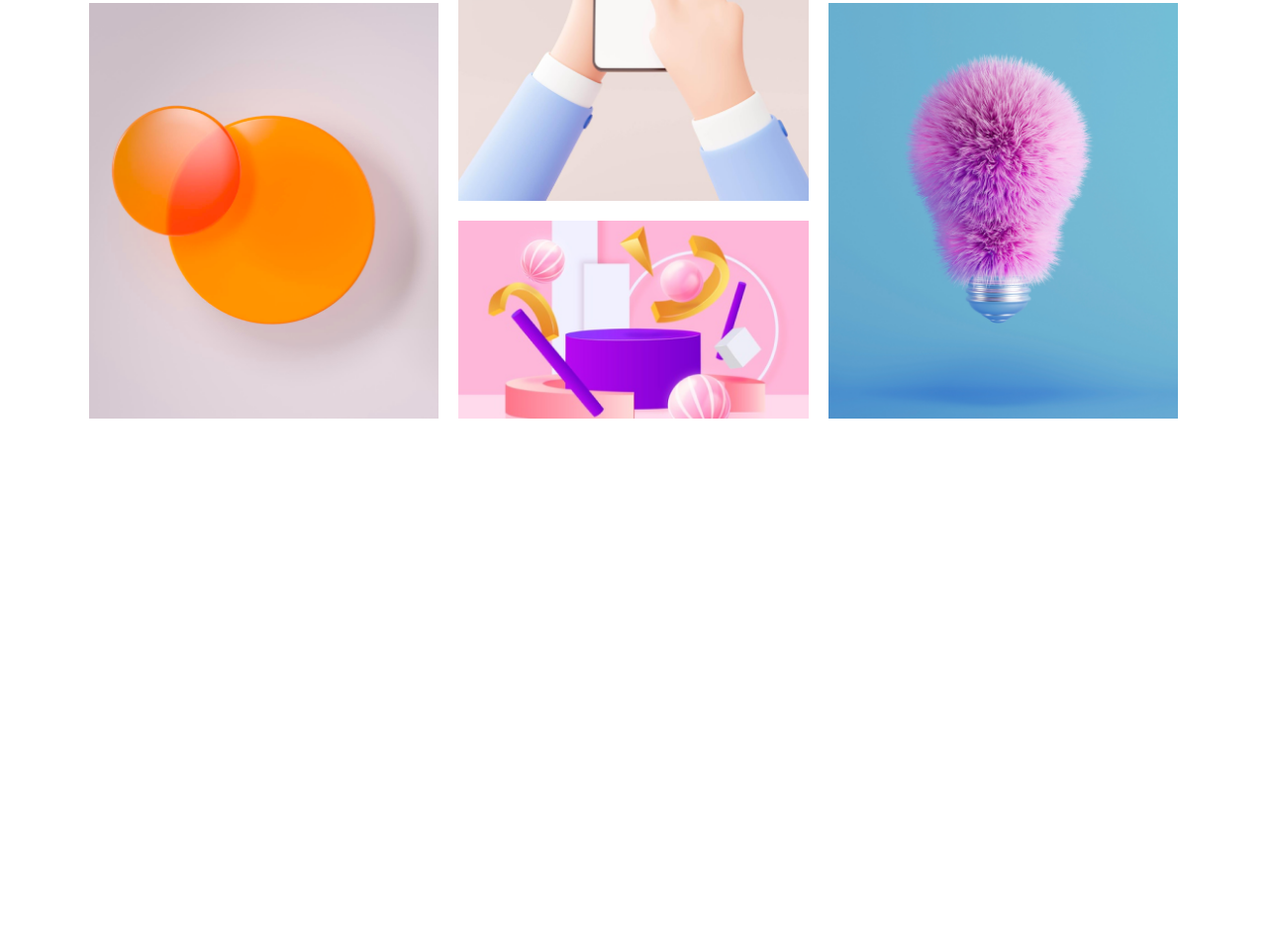
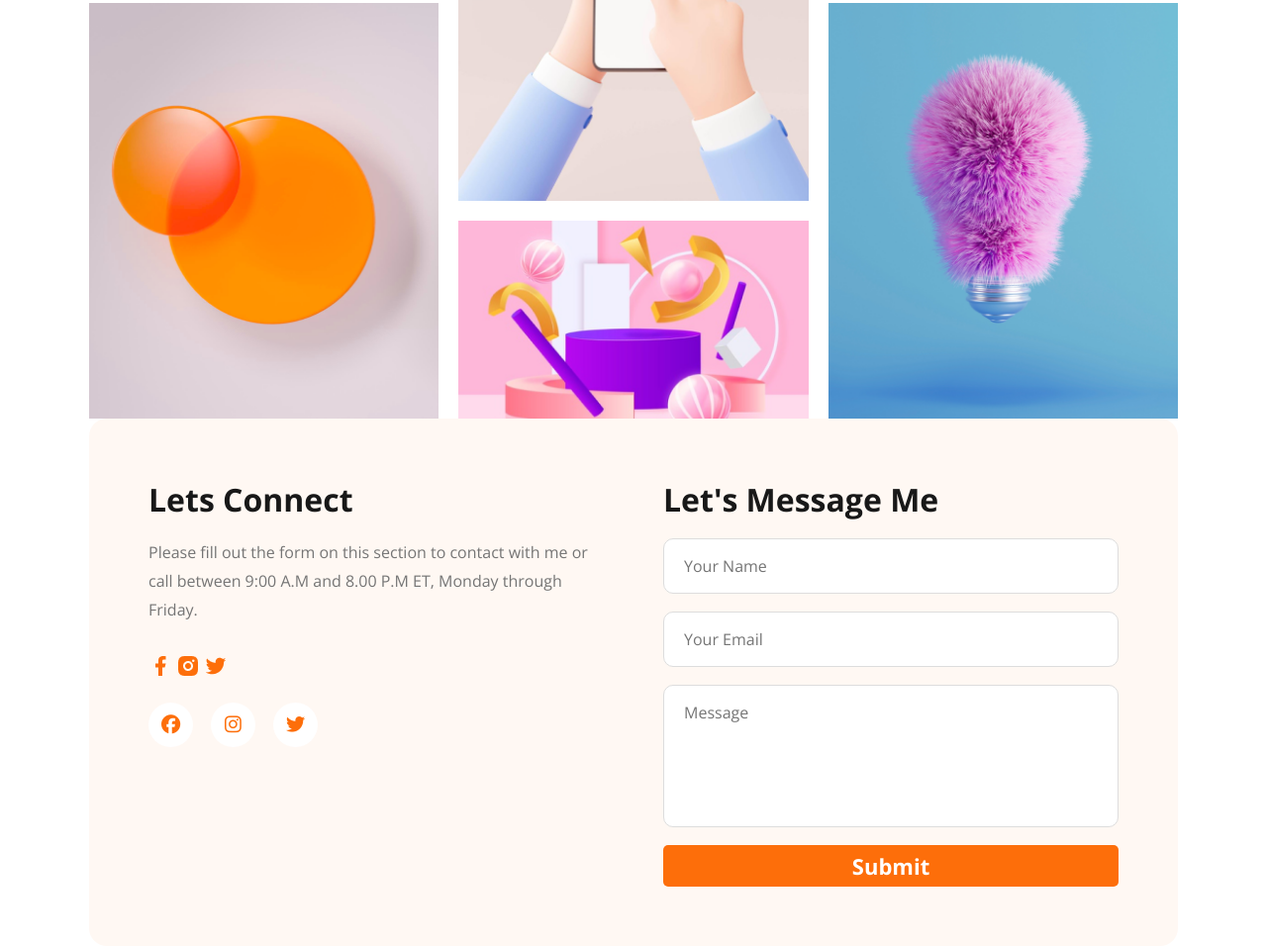
Before and after one commit to nayeem077/web-develop-portfolio, a plain HTML site: page index.html in a window 1280 px wide. Shown: the part 2999-3955 px from the top of the page at 99% size. Before the commit the page ends 3427 px from the top, so only its background shows below. Drawn offline with nearby package versions, Linux system fonts and the light colour scheme.

Commit message:
added footer section

```diff
--- a/index.html
+++ b/index.html
@@ -4,7 +4,9 @@
     <meta charset="UTF-8" />
     <meta name="viewport" content="width=device-width, initial-scale=1.0" />
     <title>Portfolio Website</title>
+    <script src="https://kit.fontawesome.com/304954d170.js" crossorigin="anonymous"></script>
     <link rel="stylesheet" href="./style.css" />
+
   </head>
   <body>
     <!-- navbar start -->
@@ -231,5 +233,31 @@
       <!-- gallery section end -->
 
     </main>
+<!-- footer -->
+    <footer class="container">
+      <div>
+        <h2>Lets Connect</h2>
+        <p>Please fill out the form on this section to contact with me or call between 9:00 A.M and 8.00 P.M ET, Monday through Friday.</p>
+        <div class="footer-left">
+          <img src="./images/icons/facebook.png" alt="">
+          <img src="./images/icons/insta.png" alt="">
+          <img src="./images/icons/twitter.png" alt="">
+        </div>
+        <div class="footer-icon-parent">
+          <span><i class="fa-brands fa-facebook"></i></span>
+          <span><i class="fa-brands fa-instagram"></i></span>
+          <span><i class="fa-brands fa-twitter"></i></span>
+        </div>
+      </div>
+      <div>
+        <h2>Let's Message Me</h2>
+        <form action="">
+          <input type="text" name="" id="" placeholder="Your Name">
+          <input type="email" name="" id="" placeholder="Your Email">
+          <textarea name="" id="" cols="20" rows="5" placeholder="Message"></textarea>
+          <button class="common-button">Submit</button>
+        </form>
+      </div>
+    </footer>
   </body>
 </html>
--- a/style.css
+++ b/style.css
@@ -231,3 +231,99 @@ ul li a{
 .box-6{
     grid-area: six;
 }
+
+
+/* footer style */
+footer{
+    margin-top:80px;
+    display:grid;
+    grid-template-columns:1fr 1fr;
+    gap:60px;
+
+    background:#FFF8F3;
+    padding:60px;
+    border-radius:18px;
+}
+
+footer h2{
+    font-size:2rem;
+    margin-bottom:18px;
+    color:#181818;
+}
+
+footer p{
+    color:#757575;
+    line-height:1.8;
+    margin-bottom:30px;
+}
+
+.footer-left{
+    text-align:left;
+}
+
+.footer-right{
+    text-align:left;
+}
+
+footer form{
+    display:flex;
+    flex-direction:column;
+    gap:18px;
+}
+
+footer form input,
+footer form textarea{
+    width:100%;
+    padding:16px 20px;
+
+    border:1px solid #ddd;
+    border-radius:10px;
+
+    outline:none;
+
+    font-size:1rem;
+    transition:.3s;
+}
+
+footer form textarea{
+    resize:none;
+}
+
+footer form input:focus,
+footer form textarea:focus{
+    border-color:#FD6E0A;
+    box-shadow:0 0 0 4px rgba(253,110,10,.15);
+}
+
+.footer-icon-parent{
+    display:flex;
+    gap:18px;
+    margin-top:20px;
+}
+
+.footer-icon-parent span{
+    width:45px;
+    height:45px;
+
+    background:white;
+
+    border-radius:50%;
+
+    display:flex;
+    justify-content:center;
+    align-items:center;
+
+    color:#FD6E0A;
+
+    font-size:1.2rem;
+
+    cursor:pointer;
+
+    transition:.3s;
+}
+
+.footer-icon-parent span:hover{
+    background:#FD6E0A;
+    color:white;
+    transform:translateY(-4px);
+}
```
